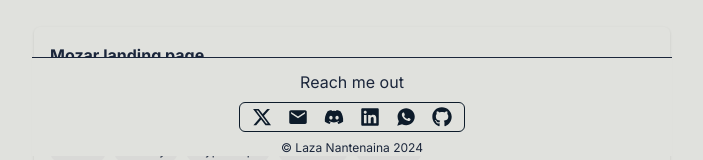
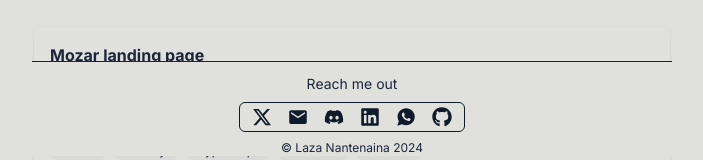
Before and after one commit to laza6030/portfolio-2.0, a Next.js app: page / in a window 1280 px wide. Shown: the part 644-804 px from the top of the page, without its empty margins (288-991 px from the left). Built offline with nearby package versions, Linux system fonts and the light colour scheme.

Commit message:
Descrease font size

```diff
--- a/src/app/components/Footer/Footer.tsx
+++ b/src/app/components/Footer/Footer.tsx
@@ -3,7 +3,7 @@ import SocialMedia from "./SocialMedia";
 export default function Footer() {
   return (
     <div className="fixed bottom-0 flex w-1/2 flex-col items-center border-t-[1px] bg-light-gray pt-3 transition-bg dark:bg-gunmetal-blue">
-      <p>Reach me out</p>
+      <p className="text-sm">Reach me out</p>
 
       <SocialMedia />
 
```
